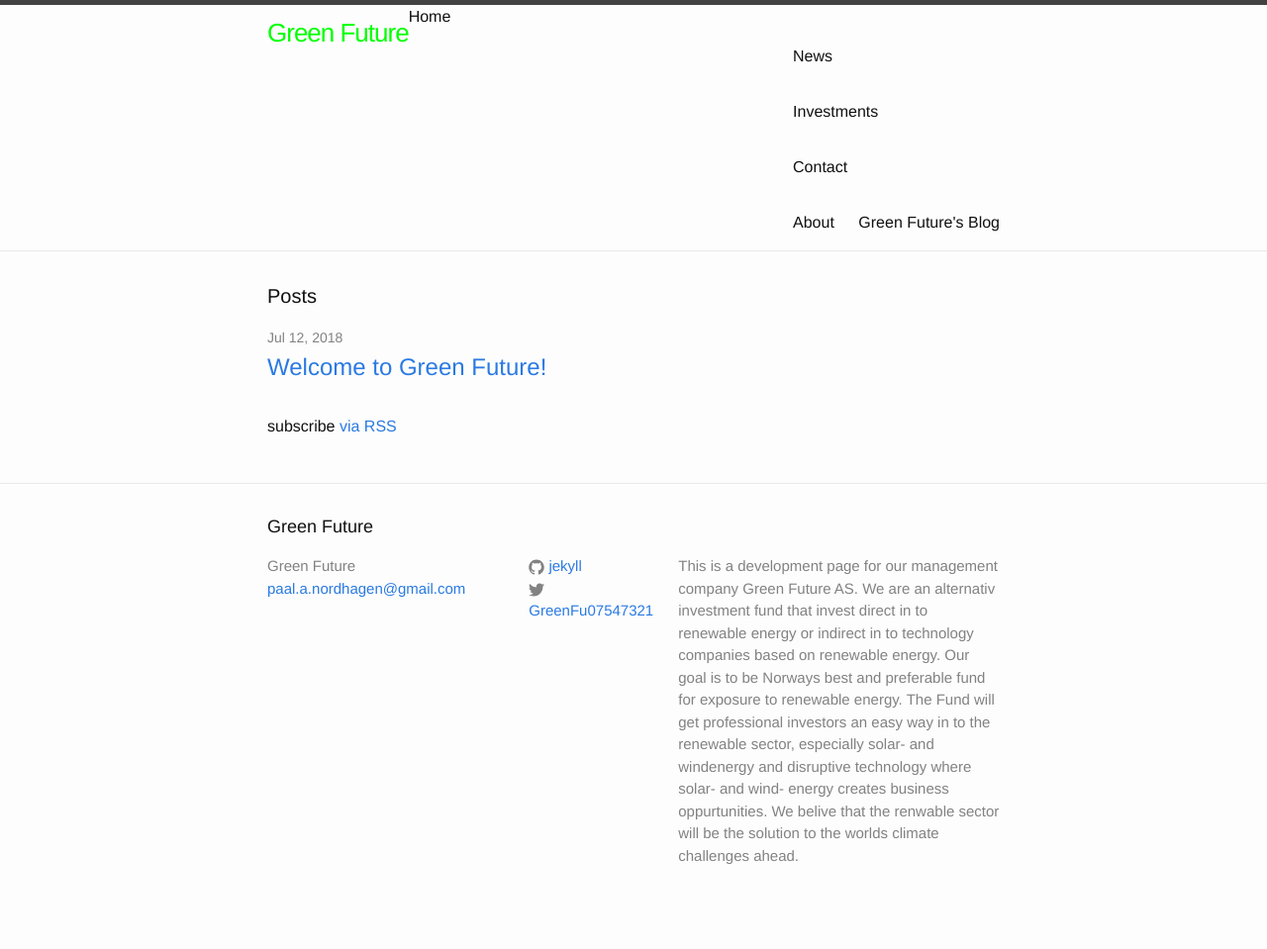
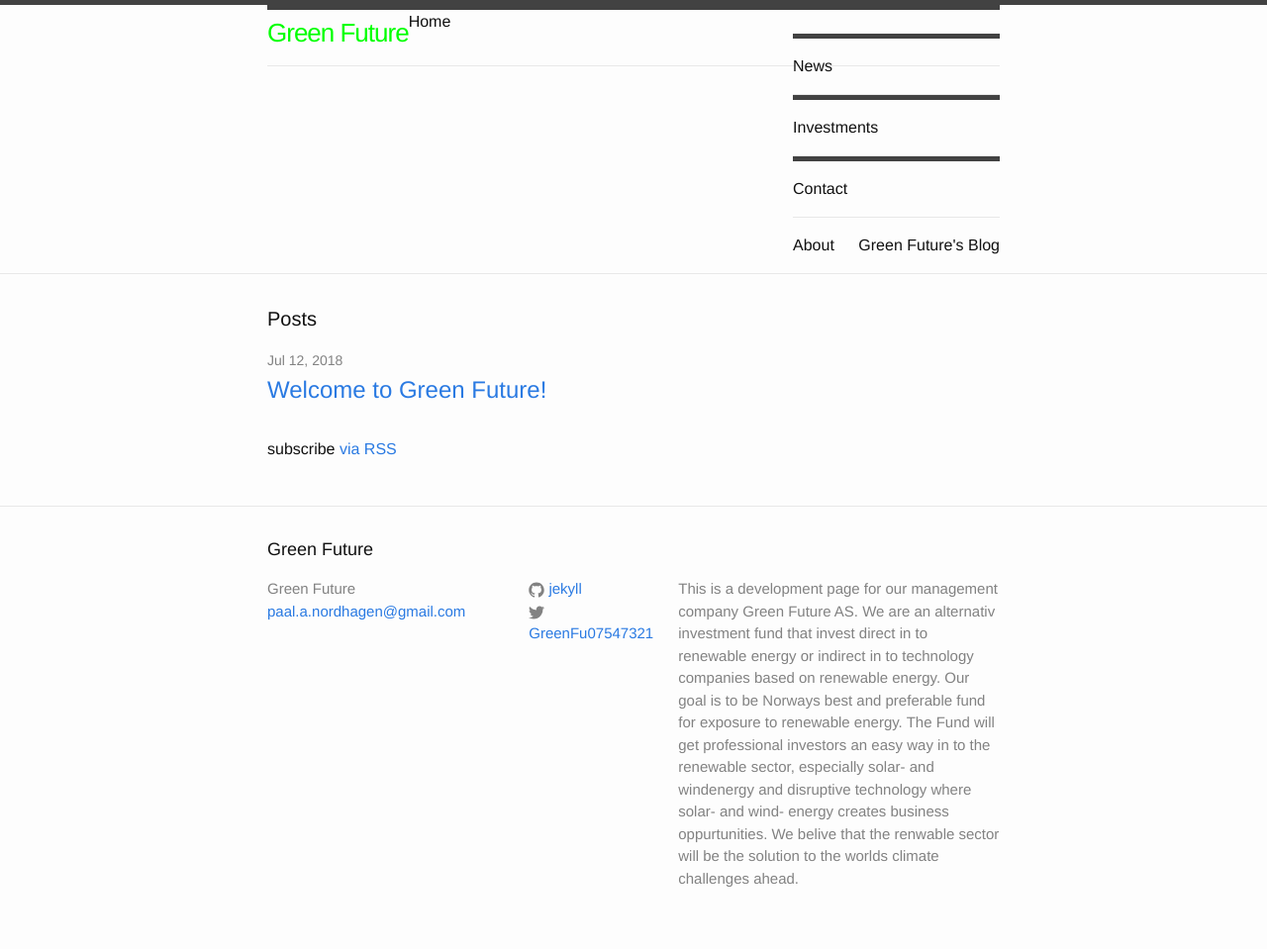
Before and after one commit to Paal-August/Paal-August.github.io, a Jekyll site: the page built from index.html, in a window 1280 px wide. Shown: the whole page at 99% size. Built offline with Jekyll 4.4.1, drawn with Linux system fonts in a browser that asks for light colours; before the commit the page ends 936 px from its top, so only the background shows below that.

Commit message:
Update header.html

```diff
--- a/_includes/header.html
+++ b/_includes/header.html
@@ -4,7 +4,7 @@
 
     <a class="site-title" href="{{ site.baseurl }}/">{{ site.title }}</a>
 
-    <div>Home<div>
+    <div class="site-header">Home<div>
 
     <nav class="site-nav">
       <a href="#" class="menu-icon">
@@ -15,9 +15,9 @@
         </svg>
       </a>
 
-      <div>News</div>
-      <div>Investments</div>
-      <div>Contact</div>
+      <div class="site-header">News</div>
+      <div class="site-header">Investments</div>
+      <div class="site-header">Contact</div>
 
       <div class="trigger">
         {% for my_page in site.pages %}
```
